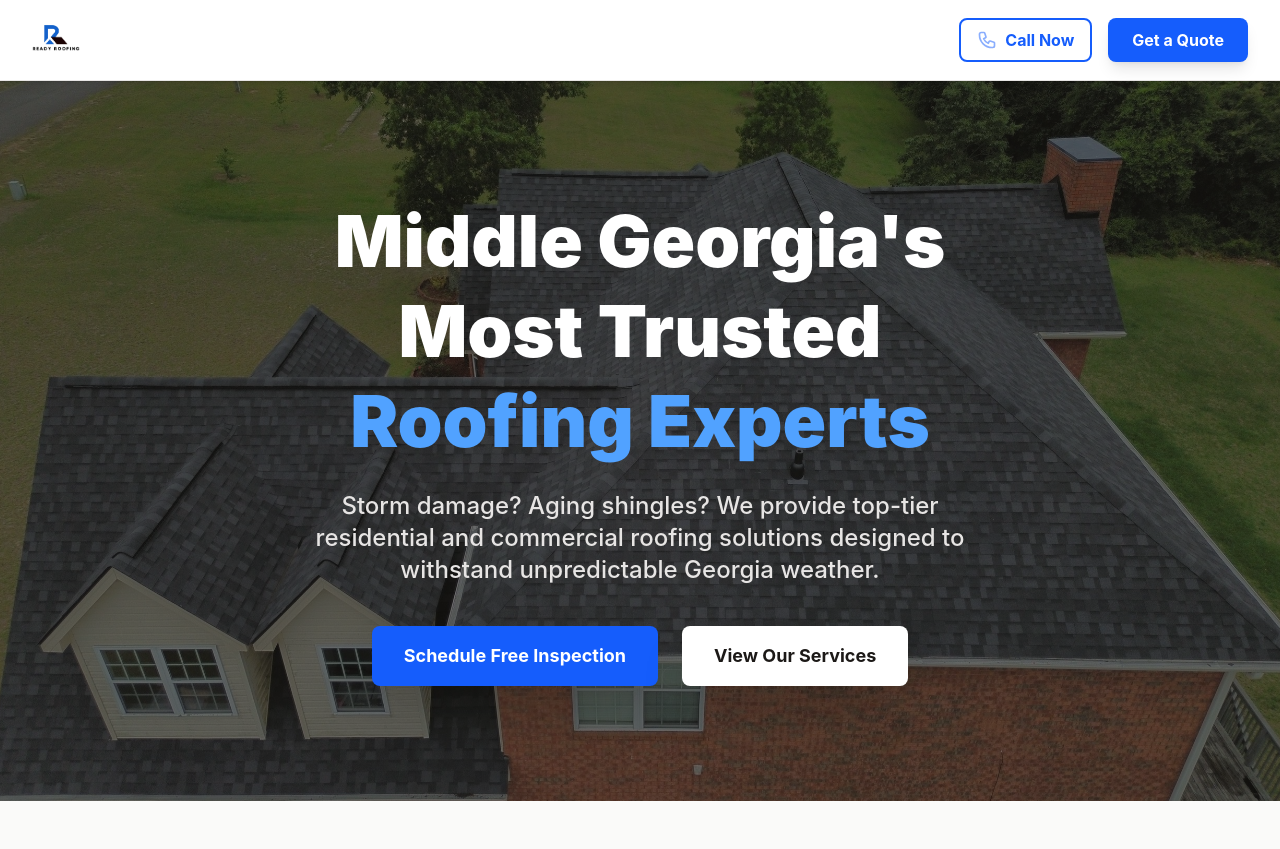
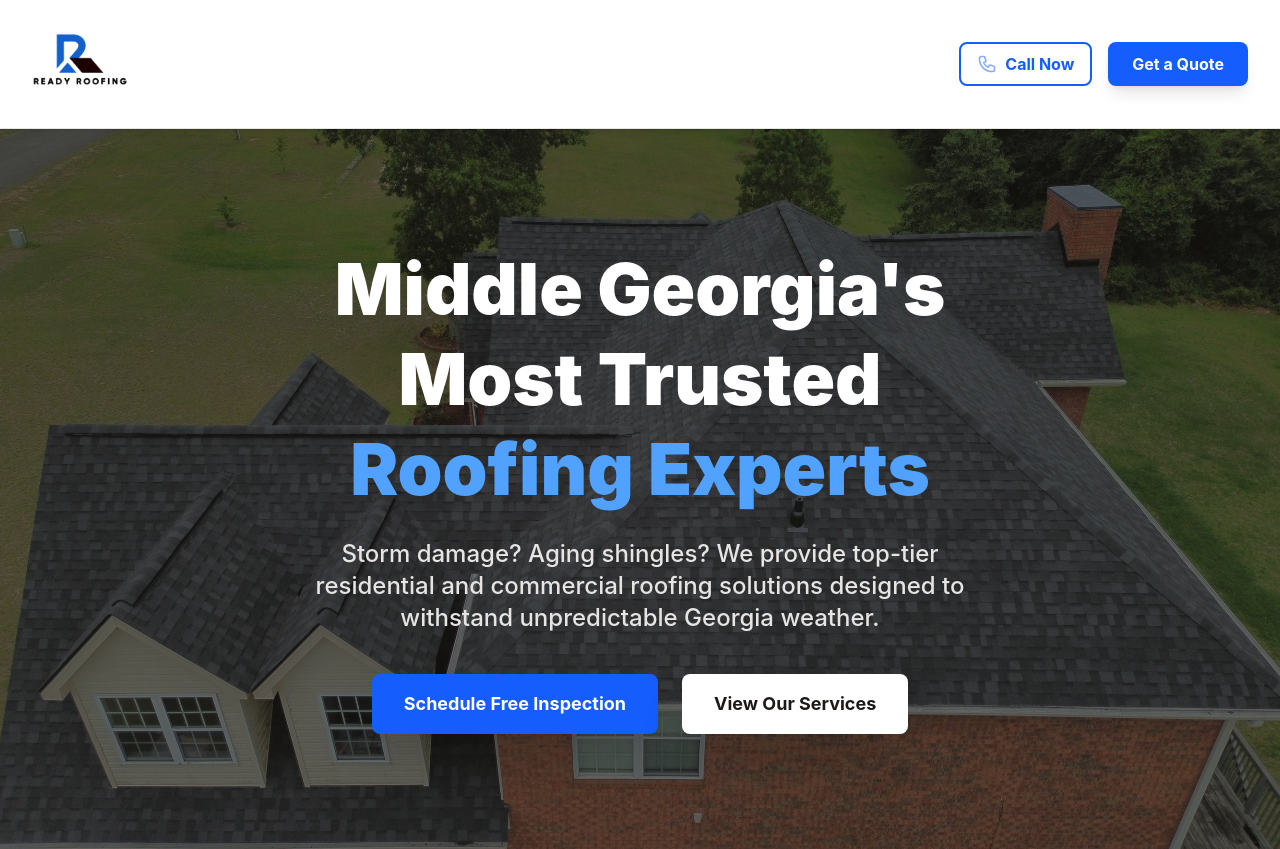
Before and after one commit to thegenuinegeek/ready-roofing-georgia, an Astro site: page / in a window 1280 px wide. Shown: the top 849 px of the page. Built offline with nearby package versions, Linux system fonts and the light colour scheme; Astro itself is replaced by a stand-in of ours.

Commit message:
Make logo twice as large and adjust header padding

```diff
--- a/src/pages/index.astro
+++ b/src/pages/index.astro
@@ -45,10 +45,10 @@ const schema = {
 
   <!-- Sticky Header -->
   <header class="sticky top-0 z-50 bg-white/90 backdrop-blur-md border-b border-stone-200 shadow-sm">
-    <div class="max-w-7xl mx-auto px-4 sm:px-6 lg:px-8 h-20 flex items-center justify-between">
+    <div class="max-w-7xl mx-auto px-4 sm:px-6 lg:px-8 py-4 flex items-center justify-between">
       <div class="flex-shrink-0 flex items-center">
         <a href="/">
-          <img src="images/ready-roofing-logo-1.jpg" alt="Ready Roofing Georgia Logo" class="h-12 w-auto" onerror="this.style.display='none'; this.nextElementSibling.style.display='block';" />
+          <img src="images/ready-roofing-logo-1.jpg" alt="Ready Roofing Georgia Logo" class="h-24 w-auto" onerror="this.style.display='none'; this.nextElementSibling.style.display='block';" />
           <span class="text-2xl font-black text-stone-900 tracking-tight uppercase hidden">Ready<span class="text-blue-600">Roofing</span></span>
         </a>
       </div>
```
